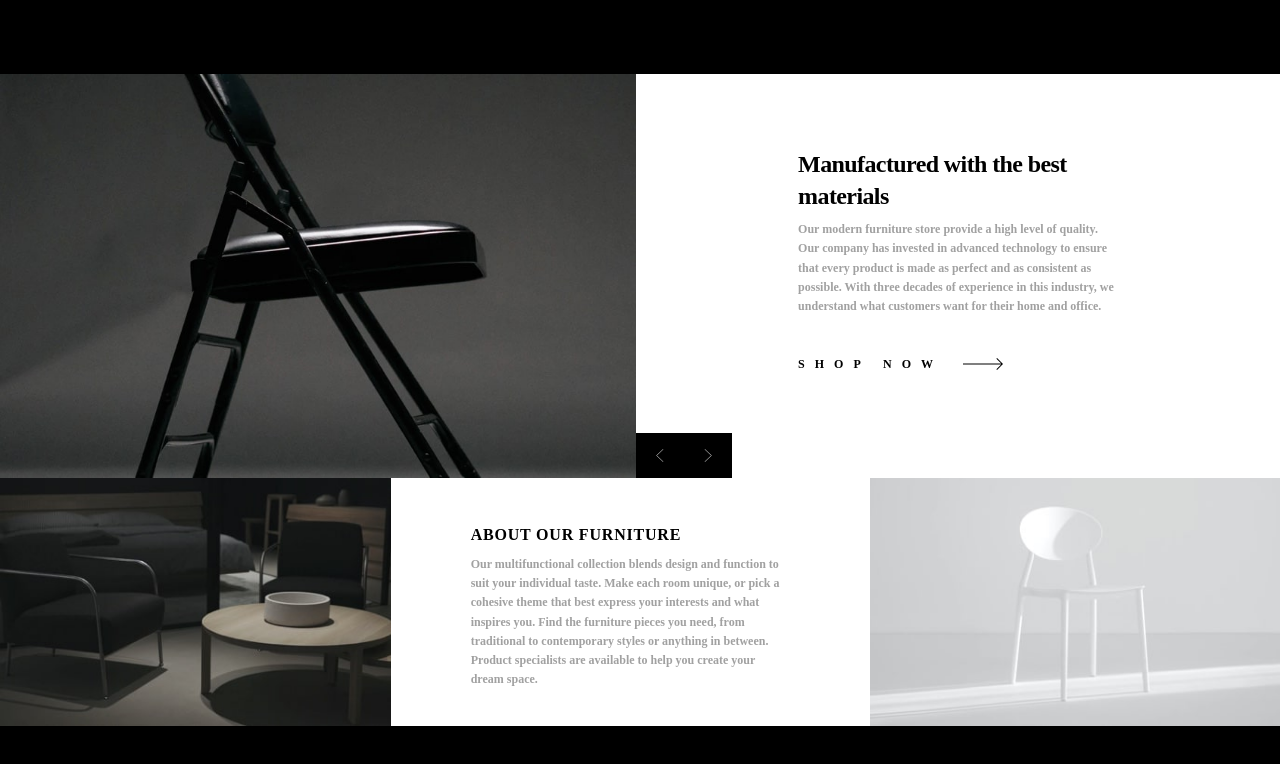
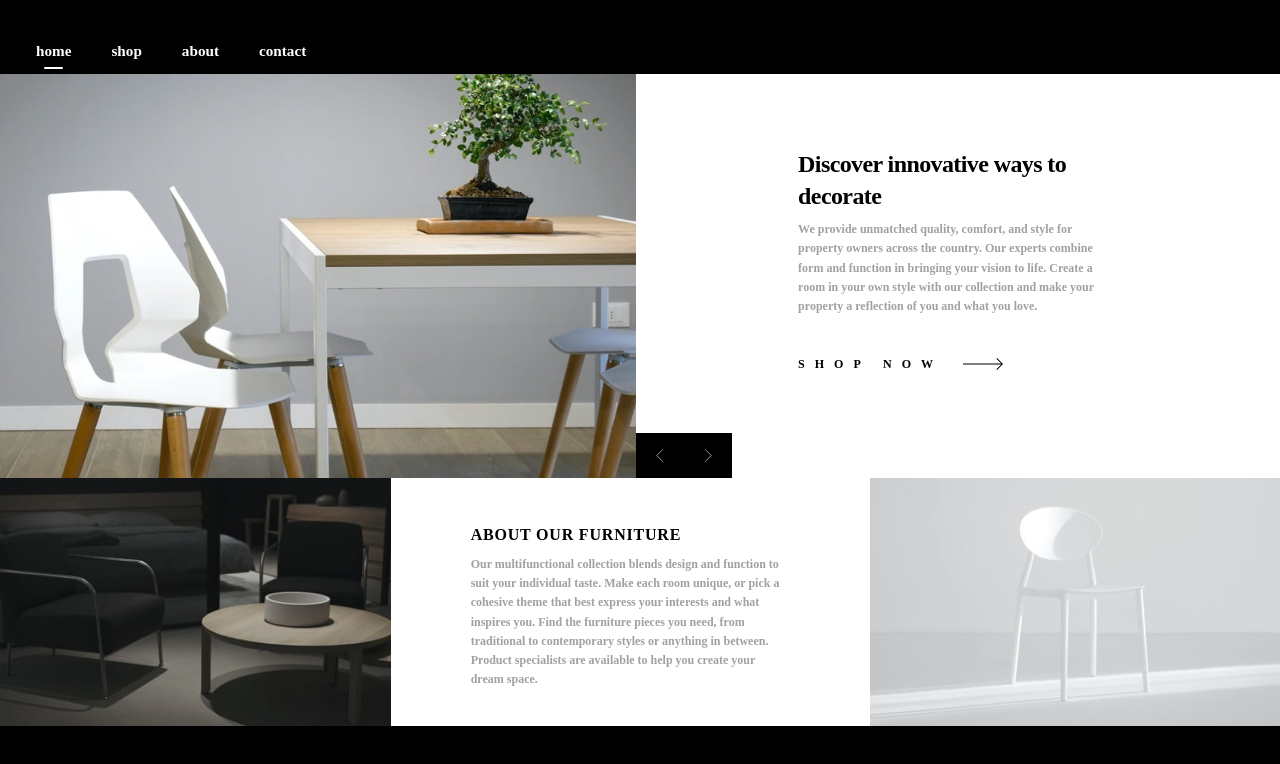
Before and after one commit to sklehti/room-homepage, a React (Vite) app: page / in a window 1280 px wide. Shown: the top 764 px of the page. Built offline with nearby package versions, Linux system fonts and the light colour scheme.

Commit message:
navbar almoust ready

```diff
--- a/package.json
+++ b/package.json
@@ -11,7 +11,8 @@
   },
   "dependencies": {
     "react": "^18.2.0",
-    "react-dom": "^18.2.0"
+    "react-dom": "^18.2.0",
+    "react-router-dom": "^6.22.3"
   },
   "devDependencies": {
     "@types/react": "^18.2.66",
--- a/src/App.tsx
+++ b/src/App.tsx
@@ -1,7 +1,12 @@
 import Mainpage from "./components/mainPage/Mainpage";
+import { BrowserRouter as Router } from "react-router-dom";
 
 function App() {
-  return <Mainpage />;
+  return (
+    <Router>
+      <Mainpage />
+    </Router>
+  );
 }
 
 export default App;
--- a/src/components/homePage/HomePage.css
+++ b/src/components/homePage/HomePage.css
@@ -3,6 +3,11 @@
 @tailwind utilities;
 
 @layer utilities {
+  .hamburger-layout:hover {
+    filter: brightness(0) saturate(100%) invert(36%) sepia(0%) saturate(600%)
+      hue-rotate(135deg) brightness(86%) contrast(88%);
+  }
+
   .slider-right {
     animation-name: moveToRight;
     animation-duration: 2s;
--- a/src/components/homePage/HomePage.tsx
+++ b/src/components/homePage/HomePage.tsx
@@ -11,19 +11,34 @@ import ArrowButton from "./ArrowButton";
 import "./HomePage.css";
 import { data } from "../../data";
 import React, { useEffect, useState } from "react";
+import { HamburgerProps, NavbarStateProps } from "../../types";
 
-const HomePage = () => {
+const HomePage = ({ openMenu, setOpenMenu }: HamburgerProps) => {
   const [moveImgCarousel, setMoveImgCarousel] = useState(0);
   const ref = React.useRef<HTMLDivElement>(null);
 
   useEffect(() => {
-    // if (ref.current?.offsetWidth)
-    //   ref.current.scrollLeft = ref.current.offsetWidth;
+    openMenu === NavbarStateProps.OpenState &&
+    ref.current &&
+    ref.current.scrollLeft < 1024
+      ? setOpenMenu(NavbarStateProps.CloseState)
+      : "";
+  }, []);
 
+  useEffect(() => {
+    if (ref.current?.offsetWidth)
+      ref.current.scrollLeft = ref.current.offsetWidth;
+  }, []);
+
+  useEffect(() => {
     const handleResize = () => {
-      if (ref.current?.offsetWidth)
+      if (ref.current?.offsetWidth) {
         ref.current.scrollLeft = ref.current.offsetWidth;
-      // }
+
+        if (ref.current?.scrollLeft > 1023) {
+          setOpenMenu(NavbarStateProps.DefaultState);
+        }
+      }
     };
 
     window.addEventListener("resize", handleResize);
@@ -33,7 +48,7 @@ const HomePage = () => {
   }, []);
 
   return (
-    <section className="lg:min-h-screen lg:flex lg:flex-col lg:justify-center">
+    <section className="relative lg:min-h-screen lg:flex lg:flex-col lg:justify-center">
       <div
         ref={ref}
         className="flex overflow-x-hidden max-w-[400px] lg:w-full lg:max-w-full"
@@ -120,7 +135,6 @@ const HomePage = () => {
           </div>
         ))}
       </div>
-
       <div className="lg:flex lg:justify-between bg-white lg:space">
         <div className="relative ">
           <img src={imgAboutDarkIcon} alt=" hero 1" className="w-full h-full" />
--- a/src/components/mainPage/Mainpage.tsx
+++ b/src/components/mainPage/Mainpage.tsx
@@ -1,18 +1,67 @@
+import React, { useEffect, useState } from "react";
 import HomePage from "../homePage/HomePage";
+import NavBar from "../navbar/Navbar";
 import "./MainPage.css";
+import { Route, Routes } from "react-router-dom";
+import hamburgerIcon from "../../assets/images/icon-hamburger.svg";
+import {
+  HamburgerProps,
+  HamburgerStateProps,
+  NavbarStateProps,
+} from "../../types";
 
 const Mainpage = () => {
+  const [openMenu, setOpenMenu] = useState(NavbarStateProps.DefaultState);
+
+  const handleOpen = () => {
+    setOpenMenu(NavbarStateProps.OpenState);
+  };
+
   return (
-    <div className="flex w-screen flex-row justify-center lg:bg-black">
+    <div className="relative flex w-screen flex-row justify-center lg:bg-black">
       <div className="max-w-xs md:max-w-sm lg:max-w-full lg:w-full">
-        <nav></nav>
+        <NavBar openMenu={openMenu} setOpenMenu={setOpenMenu} />
+
+        <nav>
+          {openMenu === NavbarStateProps.OpenState ? (
+            <></>
+          ) : (
+            <button
+              onClick={handleOpen}
+              className="absolute z-10 py-10 px-6 lg:hidden"
+            >
+              <img
+                className="w-7 hamburger-layout"
+                src={hamburgerIcon}
+                alt="hamburger icon"
+              />
+            </button>
+          )}
+        </nav>
+
         <main>
-          <HomePage />
-          <div>
-            <div></div>
-            <div></div>
-            <div></div>
-          </div>
+          <Routes>
+            <Route
+              element={
+                <Contact setOpenMenu={setOpenMenu} openMenu={openMenu} />
+              }
+              path="/contact"
+            />
+            <Route
+              element={<About setOpenMenu={setOpenMenu} openMenu={openMenu} />}
+              path="/about"
+            />
+            <Route
+              element={<Shop setOpenMenu={setOpenMenu} openMenu={openMenu} />}
+              path="/shop"
+            />
+            <Route
+              element={
+                <HomePage setOpenMenu={setOpenMenu} openMenu={openMenu} />
+              }
+              path="/"
+            />
+          </Routes>
         </main>
       </div>
     </div>
@@ -20,3 +69,57 @@ const Mainpage = () => {
 };
 
 export default Mainpage;
+
+export const About = ({ openMenu, setOpenMenu }: HamburgerProps) => {
+  const ref = React.useRef<HTMLDivElement>(null);
+
+  useEffect(() => {
+    openMenu === NavbarStateProps.OpenState &&
+    ref.current &&
+    ref.current.scrollLeft < 1024
+      ? setOpenMenu(NavbarStateProps.CloseState)
+      : "";
+  }, []);
+
+  return (
+    <div className="flex flex-col px-4 justify-center h-screen lg:w-full lg:max-w-full bg-slate-500">
+      <h2 className="text-2xl p-2 text-center">About page coming later...</h2>
+    </div>
+  );
+};
+
+export const Shop = ({ openMenu, setOpenMenu }: HamburgerProps) => {
+  const ref = React.useRef<HTMLDivElement>(null);
+
+  useEffect(() => {
+    openMenu === NavbarStateProps.OpenState &&
+    ref.current &&
+    ref.current.scrollLeft < 1024
+      ? setOpenMenu(NavbarStateProps.CloseState)
+      : "";
+  }, []);
+
+  return (
+    <div className="flex flex-col px-4 justify-center h-screen lg:w-full lg:max-w-full bg-slate-500">
+      <h2 className="text-2xl p-2 text-center">Shop page coming later...</h2>
+    </div>
+  );
+};
+
+export const Contact = ({ openMenu, setOpenMenu }: HamburgerProps) => {
+  const ref = React.useRef<HTMLDivElement>(null);
+
+  useEffect(() => {
+    openMenu === NavbarStateProps.OpenState &&
+    ref.current &&
+    ref.current.scrollLeft < 1024
+      ? setOpenMenu(NavbarStateProps.CloseState)
+      : "";
+  }, []);
+
+  return (
+    <div className="flex flex-col px-4 justify-center h-screen lg:w-full lg:max-w-full bg-slate-500">
+      <h2 className="text-2xl p-2 text-center">Contact page coming later...</h2>
+    </div>
+  );
+};
--- /dev/null
+++ b/src/components/navbar/Navbar.css
@@ -0,0 +1,45 @@
+@tailwind base;
+@tailwind components;
+@tailwind utilities;
+
+@layer base {
+  .navbar ul a.active hr {
+    @apply block mx-[0.5rem] mt-1  h-[0.15rem] bg-black border-0 rounded lg:bg-white;
+  }
+}
+
+@layer utilities {
+  .nav-animation-open {
+    background-color: #fff;
+    animation-name: moveToBottom;
+    animation-duration: 0.5s;
+    animation-fill-mode: forwards;
+    overflow: hidden;
+  }
+
+  @keyframes moveToBottom {
+    0% {
+      margin-top: -100px;
+    }
+    100% {
+      margin-top: 0px;
+    }
+  }
+
+  .nav-animation-close {
+    background-color: #fff;
+    animation-name: moveToTop;
+    animation-duration: 0.5s;
+    animation-fill-mode: forwards;
+    overflow: hidden;
+  }
+
+  @keyframes moveToTop {
+    0% {
+      margin-top: 0px;
+    }
+    100% {
+      margin-top: -100px;
+    }
+  }
+}
--- /dev/null
+++ b/src/components/navbar/Navbar.tsx
@@ -0,0 +1,95 @@
+import { NavLink } from "react-router-dom";
+import closeIcon from "../../assets/images/icon-close.svg";
+import "./Navbar.css";
+import { HamburgerProps, NavbarStateProps } from "../../types";
+
+const NavBar = ({ openMenu, setOpenMenu }: HamburgerProps) => {
+  const handleClose = () => {
+    setOpenMenu(NavbarStateProps.CloseState);
+  };
+
+  return (
+    //TODO: do desktop style next
+    <>
+      {/* {openMenu ? ( */}
+      <div
+        className={
+          openMenu === NavbarStateProps.OpenState
+            ? "fixed left-0 top-0 w-screen h-screen z-10 bg-[rgba(0,0,0,0.4)]"
+            : "fixed left-0 top-0 w-screen z-10 lg:top-0"
+        }
+      >
+        <nav
+          className={
+            openMenu === NavbarStateProps.DefaultState
+              ? "mt-[-100px] lg:mt-0 navbar"
+              : openMenu === NavbarStateProps.OpenState
+              ? "nav-animation-open navbar"
+              : "nav-animation-close navbar"
+          }
+        >
+          <ul className="flex flex-row justify-center px-4 py-10 font-bold lowercase text-[0.95rem] lg:justify-start lg:text-white lg:flex">
+            <li className="cursor-pointer px-3 md:px-5 lg:hidden">
+              <button
+                onClick={handleClose}
+                className="flex flex-col justify-center p-1 cursor-pointer hover:bg-slate-100 hover:rounded"
+              >
+                <img className="w-3 h-3" src={closeIcon} alt="close icon" />
+              </button>
+            </li>
+
+            <li className="cursor-pointer px-3 md:px-5">
+              <NavLink
+                // className={({ isActive }) =>
+                //   isActive ? "text-gray-500 cursor-not-allowed" : ""
+                // }
+                to="/"
+              >
+                Home
+                <hr className="hidden" />
+              </NavLink>
+            </li>
+            <li className="cursor-pointer px-3 md:px-5">
+              <NavLink
+                // className={({ isActive }) =>
+                //   isActive ? "text-gray-500 cursor-not-allowed" : ""
+                // }
+                to="/shop"
+              >
+                Shop
+                <hr className="hidden" />
+              </NavLink>
+            </li>
+            <li className="cursor-pointer px-3 md:px-5">
+              <NavLink
+                // className={({ isActive }) =>
+                //   isActive ? "text-gray-500 cursor-not-allowed" : ""
+                // }
+                to="/about"
+              >
+                About
+                <hr className="hidden" />
+              </NavLink>
+            </li>
+            <li className="cursor-pointer px-3 md:px-5">
+              <NavLink
+                // className={({ isActive }) =>
+                //   isActive ? "text-blue-500 cursor-not-allowed" : ""
+                // }
+                to="/contact"
+              >
+                Contact
+                <hr className="hidden" />
+              </NavLink>
+            </li>
+          </ul>
+        </nav>
+      </div>
+      {/* ) : (
+        <></>
+      )} */}
+    </>
+  );
+};
+
+export default NavBar;
--- a/src/types.ts
+++ b/src/types.ts
@@ -1,4 +1,18 @@
-interface CarouselProp {
+export interface CarouselProp {
   setCaruselView: React.Dispatch<React.SetStateAction<number>>;
   caruselView: number;
 }
+
+export enum NavbarStateProps {
+  DefaultState = "defaultState",
+  OpenState = "openstate",
+  CloseState = "closeState",
+}
+
+export interface HamburgerStateProps {
+  setOpenMenu: React.Dispatch<React.SetStateAction<NavbarStateProps>>;
+}
+
+export interface HamburgerProps extends HamburgerStateProps {
+  openMenu: NavbarStateProps;
+}
```
Also changed, not shown: 1 other file (tests, documents, lock files or other folders).
